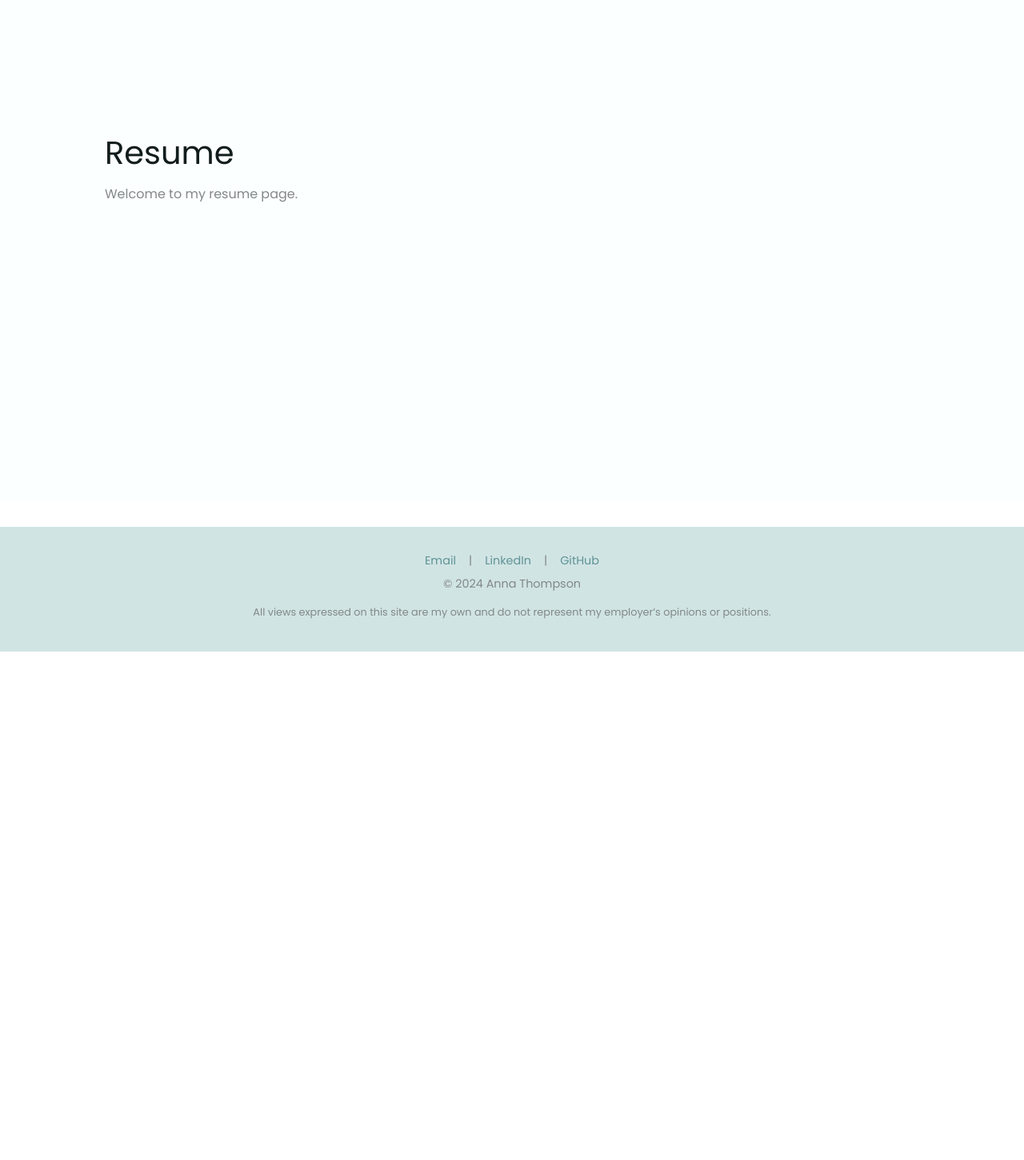
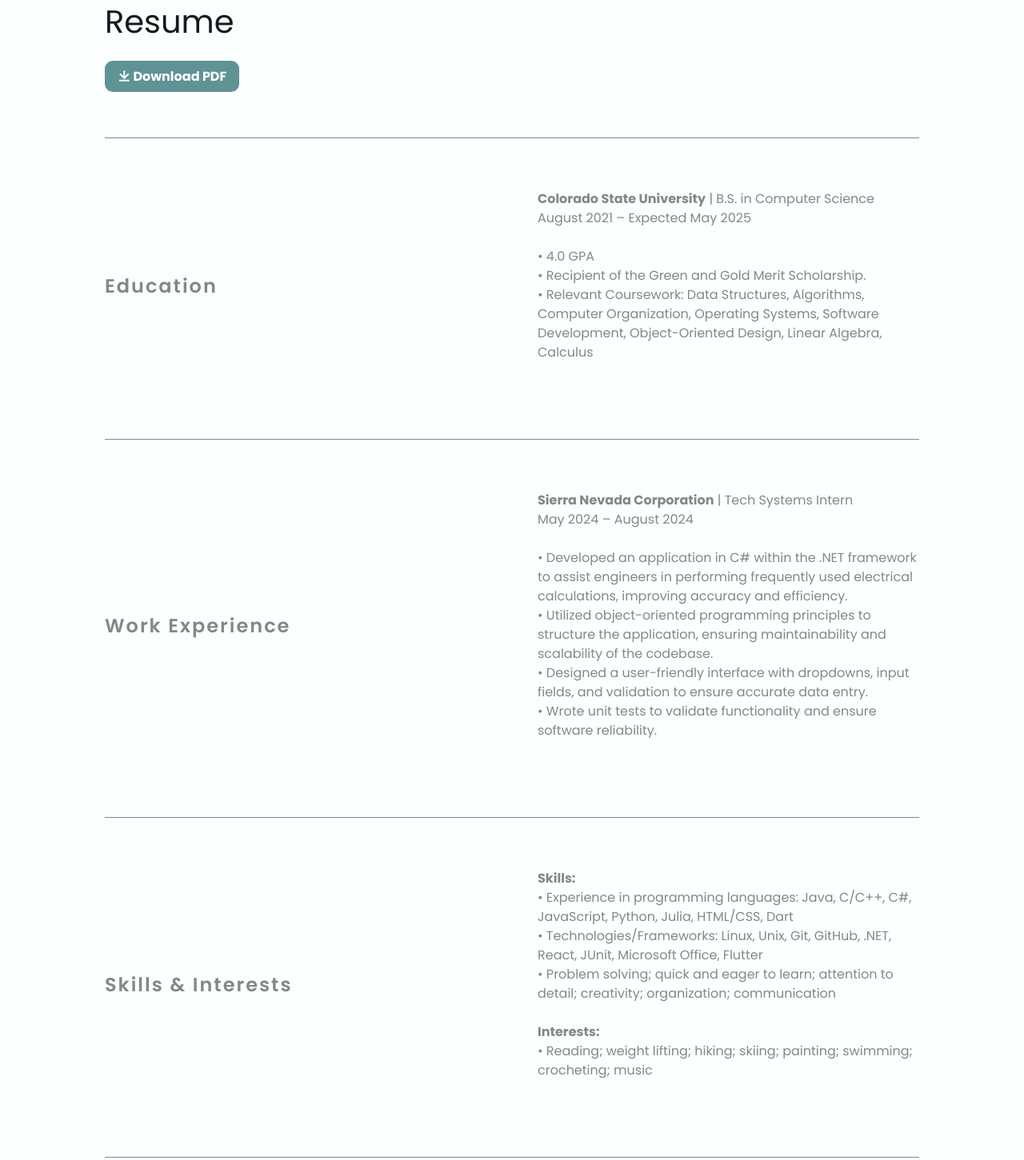
Before and after one commit to anna-thompson/Portfolio, a plain HTML site: page src/resume.html in a window 1280 px wide. Shown: the part 173-1624 px from the top of the page at 80% size. Before the commit the page ends 988 px from the top, so only its background shows below. Drawn offline with nearby package versions, Linux system fonts and the light colour scheme.

Commit message:
Add resume and contact pages

```diff
--- a/src/resume.html
+++ b/src/resume.html
@@ -30,15 +30,87 @@
       </div>
     </nav>
 
-    <section class="section">
+    <section class="section secondary">
       <div class="section__container">
+
         <div class="content">
-          <h1 class="title">
-            Resume
-          </h1>
+          <h1 class="title">Resume</h1>
+          <!-- Download PDF Button -->
+          <div class="download-container">
+            <a href="../assets/Anna_Thompson_Resume.pdf" download class="download-button">
+              <i class="ri-download-line"></i> Download PDF
+            </a>
+          </div>
+        </div>
+
+
+        <hr class="full-width-divider" />
+
+        <div class="content">
           <p class="description">
-            Welcome to my resume page.
+            <h1 class="subtitle">Education</h1>
+          </p>
+          <p class="description">
+          </p>
         </div>
+
+        <div class="content">
+          <p class="description">
+            <strong>Colorado State University</strong> | B.S. in Computer Science <br>
+            August 2021 – Expected May 2025 <br><br>
+            • 4.0 GPA <br>
+            • Recipient of the Green and Gold Merit Scholarship. <br>
+            • Relevant Coursework: Data Structures, Algorithms, Computer Organization, Operating Systems, Software
+            Development, Object-Oriented Design, Linear Algebra, Calculus
+          </p>
+        </div>
+
+        <hr class="full-width-divider" />
+
+        <div class="content">
+          <p class="description">
+            <h1 class="subtitle">Work Experience</h1>
+          </p>
+          <p class="description">
+          </p>
+        </div>
+
+        <div class="content">
+          <p class="description">
+            <strong>Sierra Nevada Corporation</strong> | Tech Systems Intern <br>
+            May 2024 – August 2024 <br><br>
+            • Developed an application in C# within the .NET framework to assist engineers in performing frequently used
+            electrical calculations, improving accuracy and efficiency. <br>
+            • Utilized object-oriented programming principles to structure the application, ensuring maintainability and
+            scalability of the codebase. <br>
+            • Designed a user-friendly interface with dropdowns, input fields, and validation to ensure accurate data entry. <br>
+            • Wrote unit tests to validate functionality and ensure software reliability.
+          </p>
+        </div>
+
+        <hr class="full-width-divider" />
+
+        <div class="content">
+          <p class="description">
+            <h1 class="subtitle">Skills & Interests</h1>
+          </p>
+          <p class="description">
+          </p>
+        </div>
+
+        <div class="content">
+          <p class="description">
+            <strong>Skills:</strong><br>
+            • Experience in programming languages: Java, C/C++, C#, JavaScript, Python, Julia, HTML/CSS, Dart<br>
+            • Technologies/Frameworks: Linux, Unix, Git, GitHub, .NET, React, JUnit, Microsoft Office, Flutter <br>
+            • Problem solving; quick and eager to learn; attention to detail; creativity; organization; communication <br><br>
+            <strong>Interests:</strong><br>
+            • Reading; weight lifting; hiking; skiing; painting; swimming; crocheting; music
+          </p>
+        </div>
+
+        <hr class="full-width-divider" />
+
       </div>
     </section>
 
@@ -49,7 +121,8 @@
         <a href="https://github.com/anna-thompson" target="_blank">GitHub</a>
       </div>
       <p>© <span id="year">2024</span> Anna Thompson</p>
-      <p class="disclaimer">All views expressed on this site are my own and do not represent my employer’s opinions or positions.</p>
+      <p class="disclaimer">Disclaimer: I strive to keep all website information accurate,
+        but I cannot guarantee the accuracy or completeness of content from external sources.</p>
     </footer>
 
   </body>
--- a/src/styles.css
+++ b/src/styles.css
@@ -279,3 +279,29 @@ footer p {
     margin-left: auto;
     margin-right: auto;
 }
+
+.full-width-divider {
+  grid-column: 1 / -1;
+  width: 100%;
+  border: none;
+  border-top: 1px solid var(--text-light);
+}
+
+.download-container {
+  margin-top: 1rem;
+}
+
+.download-button {
+  align-items: center;
+  padding: 0.5rem 1rem;
+  background-color: var(--primary-color);
+  color: var(--background-color);
+  text-decoration: none;
+  border-radius: 10px;
+  font-weight: bold;
+  transition: background-color 0.3s;
+}
+
+.download-button:hover {
+  background-color: var(--primary-color-dark);
+}
```
Also changed, not shown: index.html (+1 -1 lines), src/about.html (+4 -3 lines), src/contact.html (+24 -2 lines), src/projects.html (+9 -6 lines), assets/images/contactme.png (added), 1 other file.
